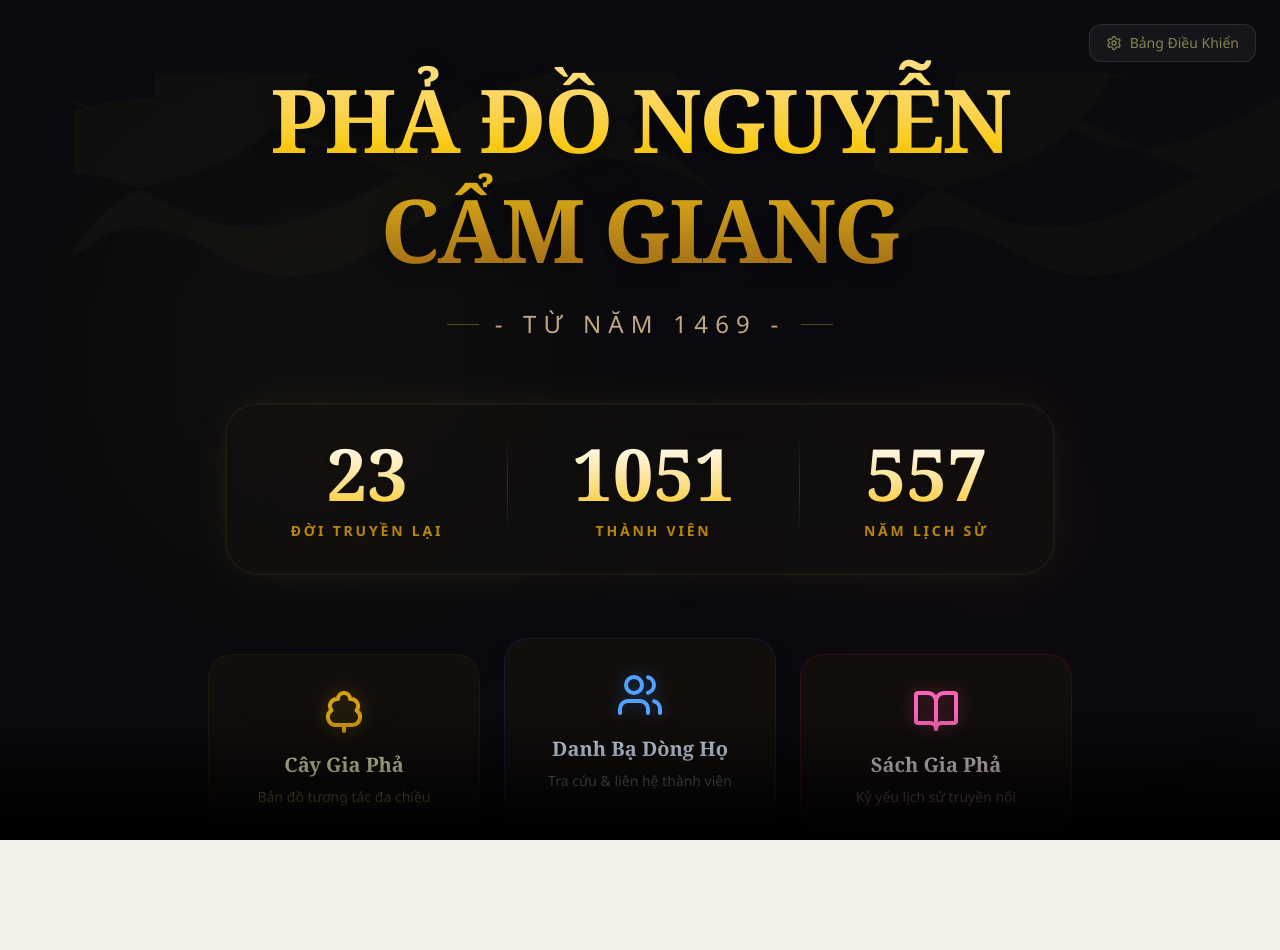
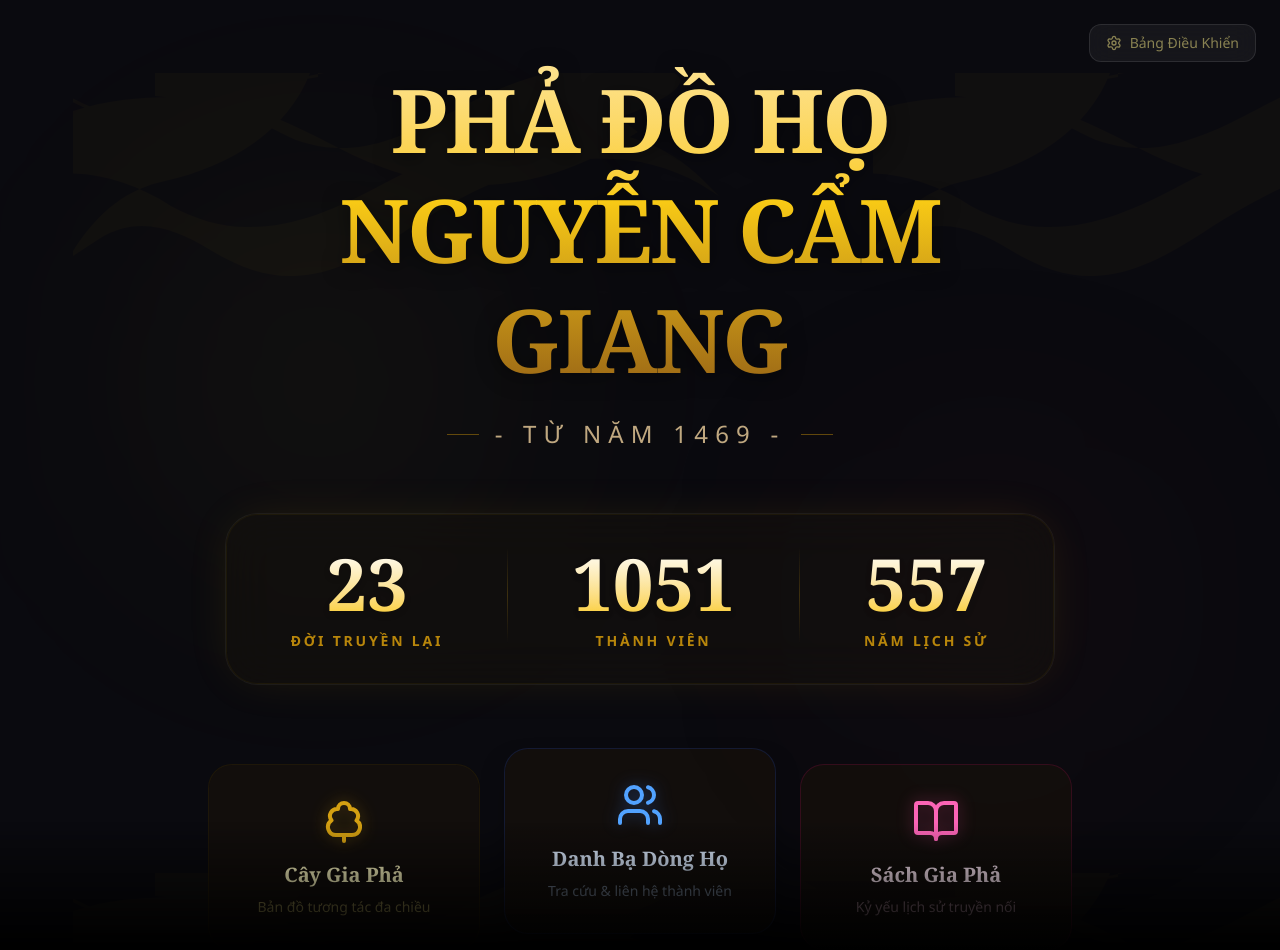
Before and after one commit to ngkienmkqn/phado, a Next.js app: page / in a window 1280 px wide. Before the commit the page ends 840 px from the top, so only its background shows below. Built offline with nearby package versions, Linux system fonts and the light colour scheme.

Commit message:
fix: add missing word Ho in all family name references across site

```diff
--- a/src/app/layout.tsx
+++ b/src/app/layout.tsx
@@ -14,7 +14,7 @@ const notoSerif = Noto_Serif({
 });
 
 export const metadata: Metadata = {
-  title: "Phả Đồ Nguyễn Cẩm Giang",
+  title: "Phả Đồ Họ Nguyễn Cẩm Giang",
   description: "Gia phả điện tử dòng họ Nguyễn Cẩm Giang - Từ năm 1469",
 };
 
--- a/src/app/page.tsx
+++ b/src/app/page.tsx
@@ -36,7 +36,7 @@ export default function Home() {
 
         <div className="relative z-10 max-w-4xl mx-auto flex flex-col items-center">
           <h1 className="text-5xl md:text-[5.5rem] font-serif font-black mb-6 bg-linear-to-b from-[#ffedb3] via-[#facc15] to-[#996515] text-transparent bg-clip-text drop-shadow-[0_4px_10px_rgba(0,0,0,0.5)] leading-tight tracking-tight uppercase px-4 pt-16 text-center">
-            Phả Đồ {familyDataRaw.familyName}
+            Phả Đồ Họ {familyDataRaw.familyName}
           </h1>
           <p className="text-lg md:text-2xl font-medium text-[#c0a880] tracking-[0.3em] uppercase mb-16 relative">
             <span className="absolute -left-12 top-1/2 w-8 h-px bg-gold-600/50"></span>
--- a/src/app/tree/page.tsx
+++ b/src/app/tree/page.tsx
@@ -9,7 +9,7 @@ export default function TreePage() {
                 <div className="max-w-7xl mx-auto flex justify-between items-center pointer-events-auto">
                     <div className="bg-[#fdfbf7]/90 backdrop-blur-md border border-[#d2b48c] shadow-md px-4 py-2 rounded-xl flex items-center gap-4">
                         <h1 className="font-serif font-bold text-lg text-[#5c4033]">
-                            Phả Đồ {familyDataRaw.familyName}
+                            Phả Đồ Họ {familyDataRaw.familyName}
                         </h1>
                         <span className="text-xs text-[#8b5a2b] font-bold border-l border-[#d2b48c] pl-4 py-1">
                             Từ năm {familyDataRaw.since} · {familyDataRaw.totalGenerations} Đời
```
